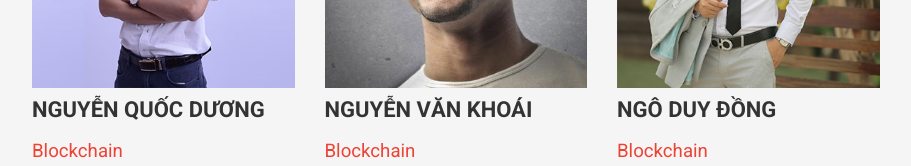
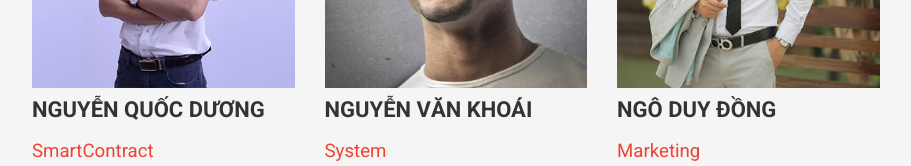
Before and after one commit to Toppay-io/LandingPage, a plain HTML site: page vi/index.html in a window 1280 px wide. Shown: the part 7560-7726 px from the top of the page, without its empty margins (38-949 px from the left). Drawn offline with Linux system fonts and the light colour scheme; animation ran at ten frames a second; a web font is replaced by a local one.

Commit message:
Update position of advisors

```diff
--- a/vi/index.html
+++ b/vi/index.html
@@ -736,7 +736,7 @@
                             </div>
                             <div class="member-content">
                                 <h5>NGUYỄN QUỐC DƯƠNG</h5>
-                                <h5 class="position">Blockchain</h5>
+                                <h5 class="position">SmartContract</h5>
                                 <p>Ông Nguyễn Quốc Dương là Trưởng chi nhánh của VietAn Software khu vực phía Bắc. VietAn là một công ty phần mềm đa quốc gia có trụ sợ chính tại TP. HCM, có văn phòng đại diện tại Silicon Valley Hoa Kỳ. Là thành viên chủ chốt của Ban công nghệ Ông có vai trò đặc biệt quan trọng trong việc đưa sản phẩm của VietAn thâm nhập thị trường Mỹ những năm gần đây.</p>
                                 <ul class="social">
                                     <li><a href="#"><i class="fa fa-facebook"></i></a></li>
@@ -762,7 +762,7 @@
                             </div>
                             <div class="member-content">
                                 <h5>NGUYỄN VĂN KHOÁI</h5>
-                                <h5 class="position">Blockchain</h5>
+                                <h5 class="position">System</h5>
                                 <p>Ông Nguyễn Văn Khoái hiện là CEO của Ugtrad, người sáng lập cộng đồng UG. Ông có thâm niên 15 năm kinh nghiệm phát triển phần mềm cho tập đoàn CMC. Tại đó ông làm Project Manager cho các dự án ngành Tài chính- Ngân hàng và được thăng tới chức CTO.</p>
                                 <ul class="social">
                                     <li><a href="#"><i class="fa fa-facebook"></i></a></li>
@@ -788,7 +788,7 @@
                             </div>
                             <div class="member-content">
                                 <h5>NGÔ DUY ĐỒNG</h5>
-                                <h5 class="position">Blockchain</h5>
+                                <h5 class="position">Marketing</h5>
                                 <p>Ông Ngô Duy Đồng có thâm niêm 10 năm kinh nghiệm trong ngành quảng cáo và tiếp thị trực tuyến các sản phẩm công nghệ. Ông hiện đang giữ vai trò Giám đốc Công ty cổ phần công nghệ Kinh Bắc. </p>
                                 <ul class="social">
                                     <li><a href="#"><i class="fa fa-facebook"></i></a></li>
```
